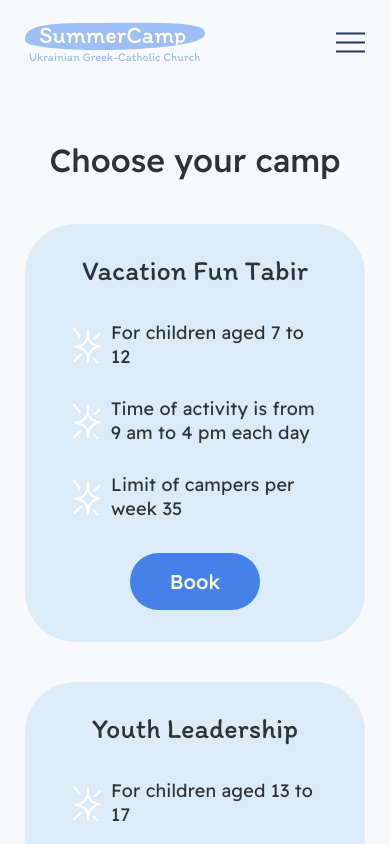
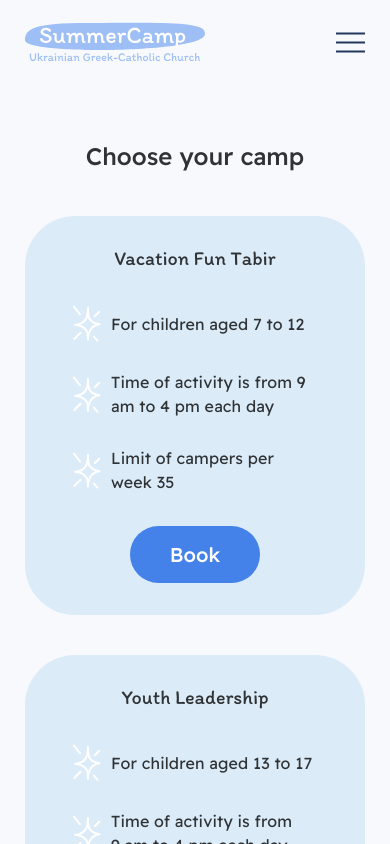
Before and after one commit to segamegadrivee/summer-camp, a React (Create React App) app in the folder frontend/: page / in a window 390 px wide. Built offline with nearby package versions, Linux system fonts and the light colour scheme.

Commit message:
responsive font

```diff
--- a/frontend/src/scss/global/_typography.scss
+++ b/frontend/src/scss/global/_typography.scss
@@ -5,6 +5,10 @@ h2 {
     font-weight: 500;
     font-size: 32px;
     color: $black-main;
+
+    @media screen and (max-width: 768px) {
+        font-size: 24px;
+    }
 }
 
 
@@ -14,4 +18,8 @@ h3 {
     font-weight: 400;
     font-size: 28px;
     color: $black-main;
+
+    @media screen and (max-width: 768px) {
+        font-size: 20px;
+    }
 }
--- a/frontend/src/scss/layout/_booking.scss
+++ b/frontend/src/scss/layout/_booking.scss
@@ -75,6 +75,10 @@
             letter-spacing: 0.01em;
             line-height: 24px;
             color: $black-main;
+
+            @media screen and (max-width: 768px) {
+                font-size: 16px;
+            }
         }
     }
 
```
Also changed, not shown: frontend/src/components/Contacts.jsx (added), frontend/src/scss/layout/_contacts.scss (added).
